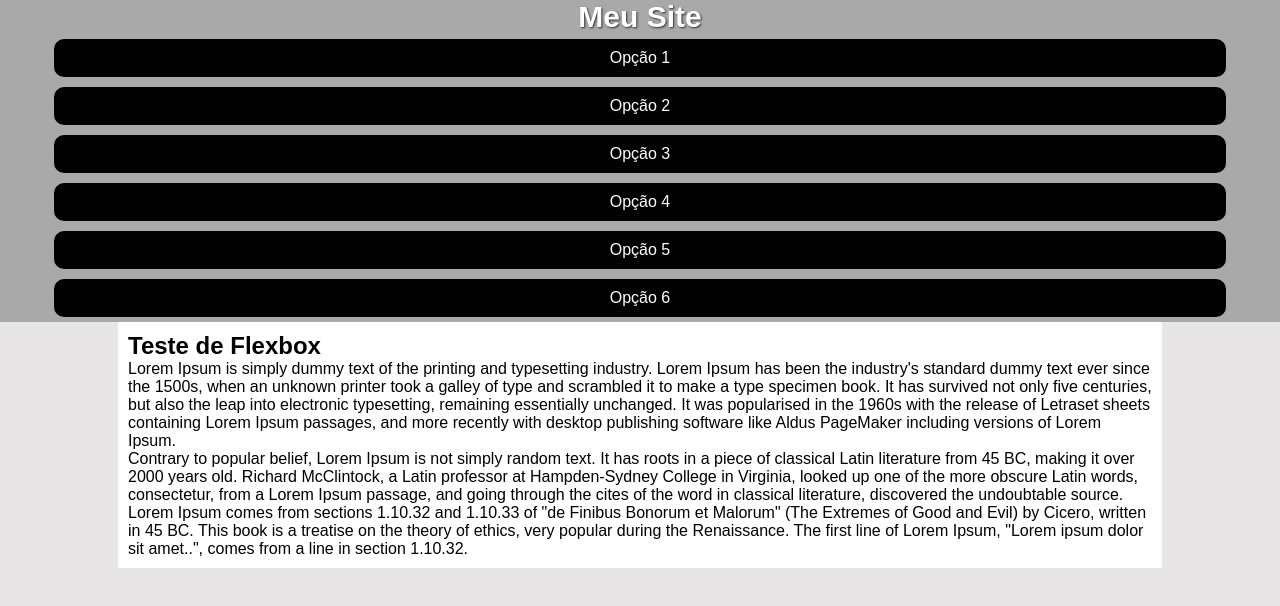
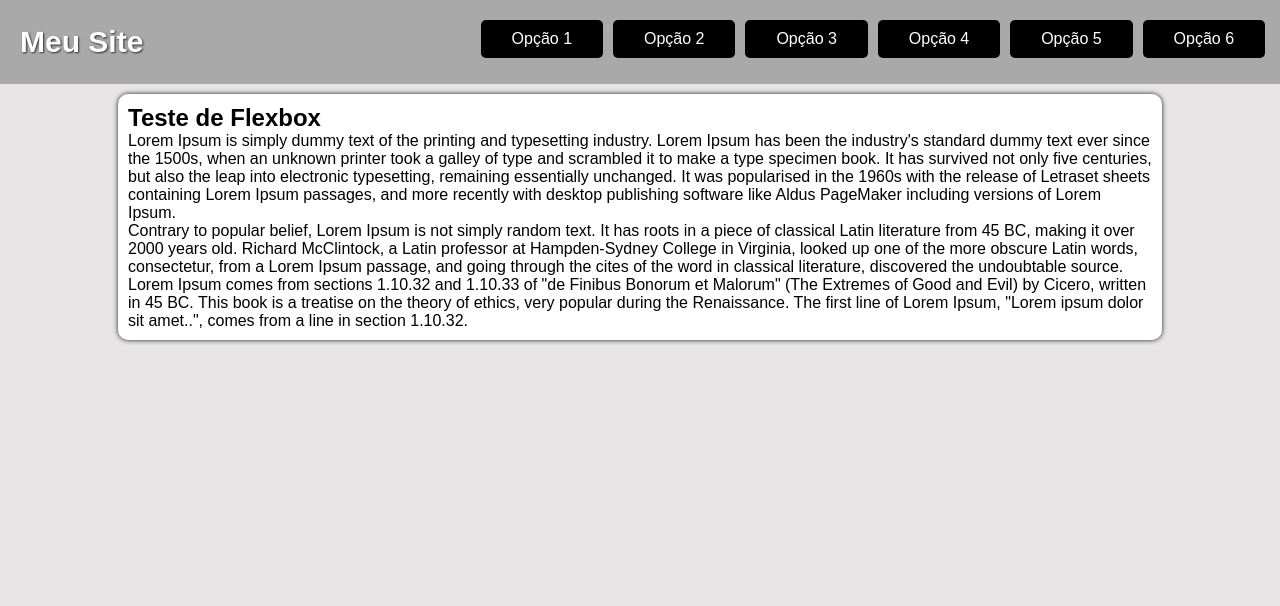
Before and after one commit to daramariotti/HTMLeCSS, a plain HTML site: page Desafio6/index.html in a window 1280 px wide. Drawn offline with Linux system fonts and the light colour scheme.

Commit message:
finalizei os styles do projeto

```diff
--- a/Desafio6/style/large.css
+++ b/Desafio6/style/large.css
@@ -0,0 +1,8 @@
+@charset "UTF8";
+
+.main-header {
+  display: flex;
+  flex-direction: row;
+  justify-content: space-between;
+  padding: 15px 10px;
+}
--- a/Desafio6/style/medium.css
+++ b/Desafio6/style/medium.css
@@ -0,0 +1,14 @@
+@charset "UTF8";
+
+.brand a {
+  text-align: left;
+  padding: 10px;
+}
+
+.main-nav ul {
+  flex-direction: row;
+}
+
+.main-nav a {
+  width: 8vw;
+}
--- a/Desafio6/style/style.css
+++ b/Desafio6/style/style.css
@@ -26,6 +26,7 @@ body {
   /* para que o a aceite ser centralizado precisa transforma-lo em block */
   display: block;
   text-align: center;
+  padding: 10px;
 }
 
 .main-nav ul {
@@ -43,15 +44,24 @@ body {
   background-color: black;
   padding: 10px;
   margin: 5px;
-  border-radius: 10px;
+  border-radius: 5px;
   width: 90vw;
+  cursor: pointer;
+}
+
+.main-nav a:hover {
+  background-color: rgb(226, 226, 226);
+  color: black;
 }
 
 .content-body {
   width: 80vw;
   /* o navegador entende com margin:auto "Calcule as margens esquerda e direita automaticamente para serem iguais"
   isso faz com que o conteiner fique centralizado */
-  margin: auto;
   background-color: white;
   padding: 10px;
+  /* começo define as laterais e depois define em cima e em baixo */
+  margin: 10px auto;
+  border-radius: 10px;
+  box-shadow: 0px 0px 5px rgb(29, 29, 29);
 }
```
